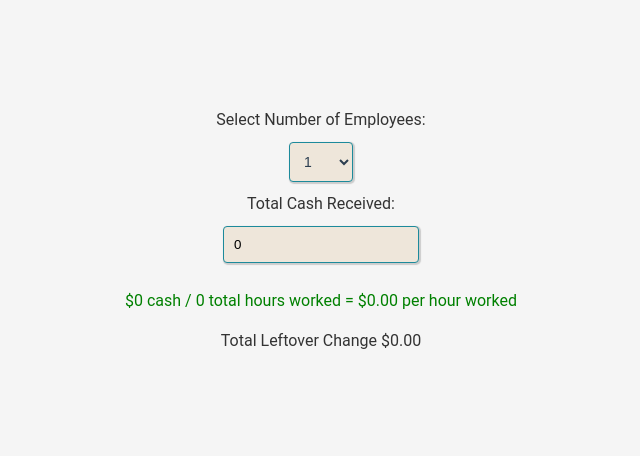
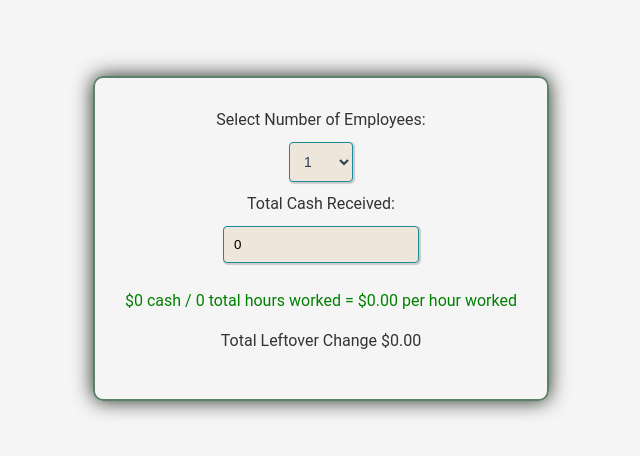
Before and after one commit to CRNaro/walkings-still-honest, a React (Vite) app: page / in a window 1280 px wide. Shown: the part 162-618 px from the top of the page, without its empty margins (319-959 px from the left). Built offline with nearby package versions, Linux system fonts and the light colour scheme.

Commit message:
Build: adding some styling to make it easier to use and look at

```diff
--- a/src/App.css
+++ b/src/App.css
@@ -10,3 +10,10 @@ body {
   background-color: #f5f5f5;
   color: #333;
 }
+
+.container {
+  border: 2px solid #5B8266;
+  border-radius: 10px;
+  padding: 30px;
+  box-shadow: 0 0 20px #212922;
+}
```
